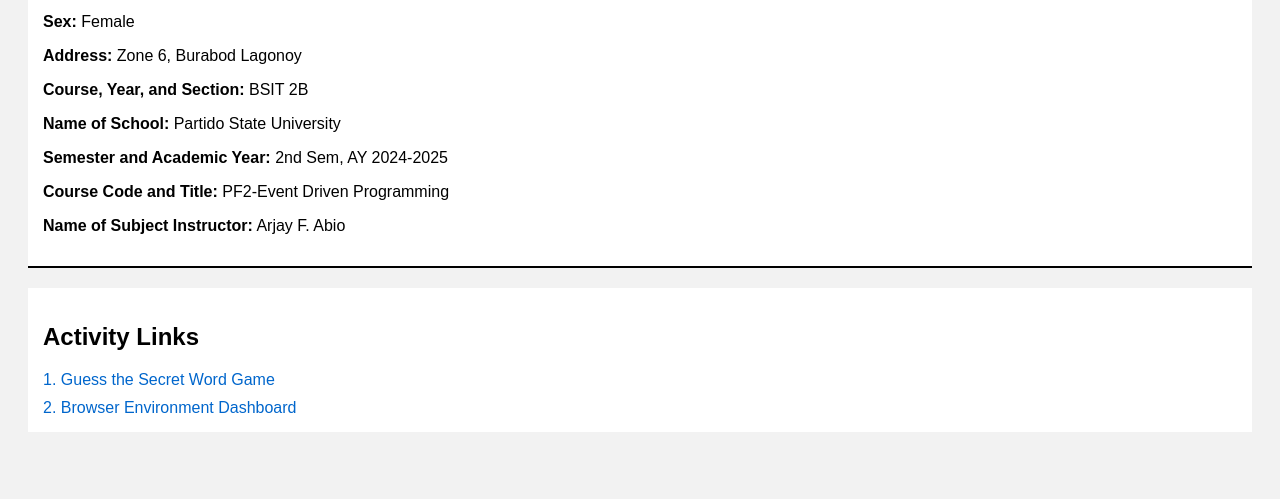
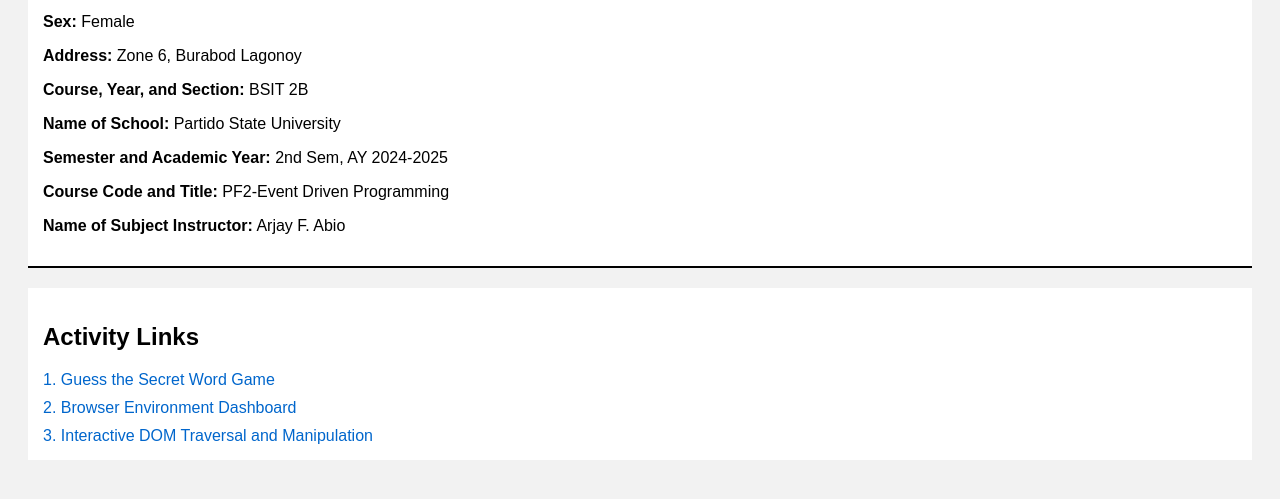
Before and after one commit to rgnpmr/Browser_Environment_Dashboard, a plain HTML site: page index.html in a window 1280 px wide. Shown: the part 117-616 px from the top of the page. Drawn offline with Linux system fonts and the light colour scheme.

Commit message:
Update index.html

```diff
--- a/index.html
+++ b/index.html
@@ -52,6 +52,7 @@
     <h2>Activity Links</h2>
     <a href="GuesstheSecretWord/index.html" target="_blank">1. Guess the Secret Word Game</a>
     <a href="browser_dashboard.html" target="_blank">2. Browser Environment Dashboard</a>
+    <a href="dom_traversal.html" target="_blank">3. Interactive DOM Traversal and Manipulation</a>
   </section>
 </body>
 </html>
```
